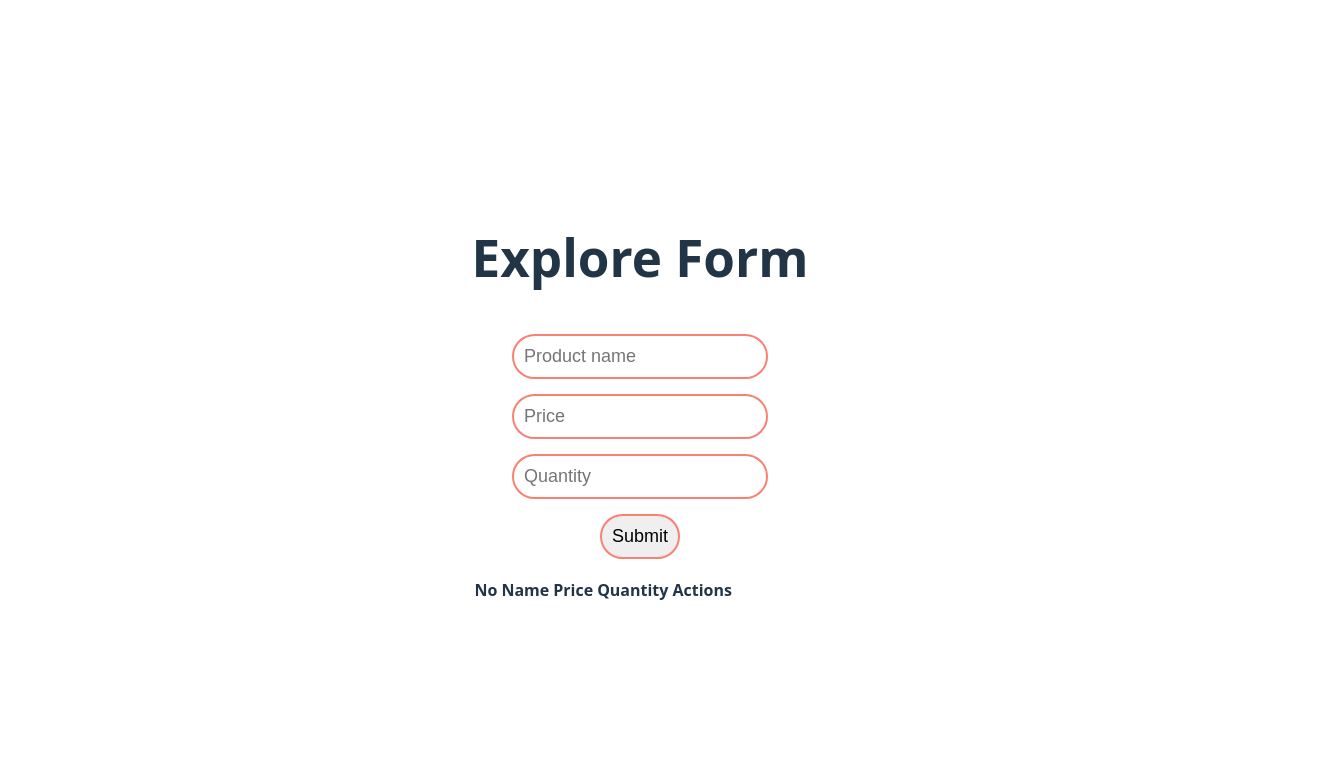
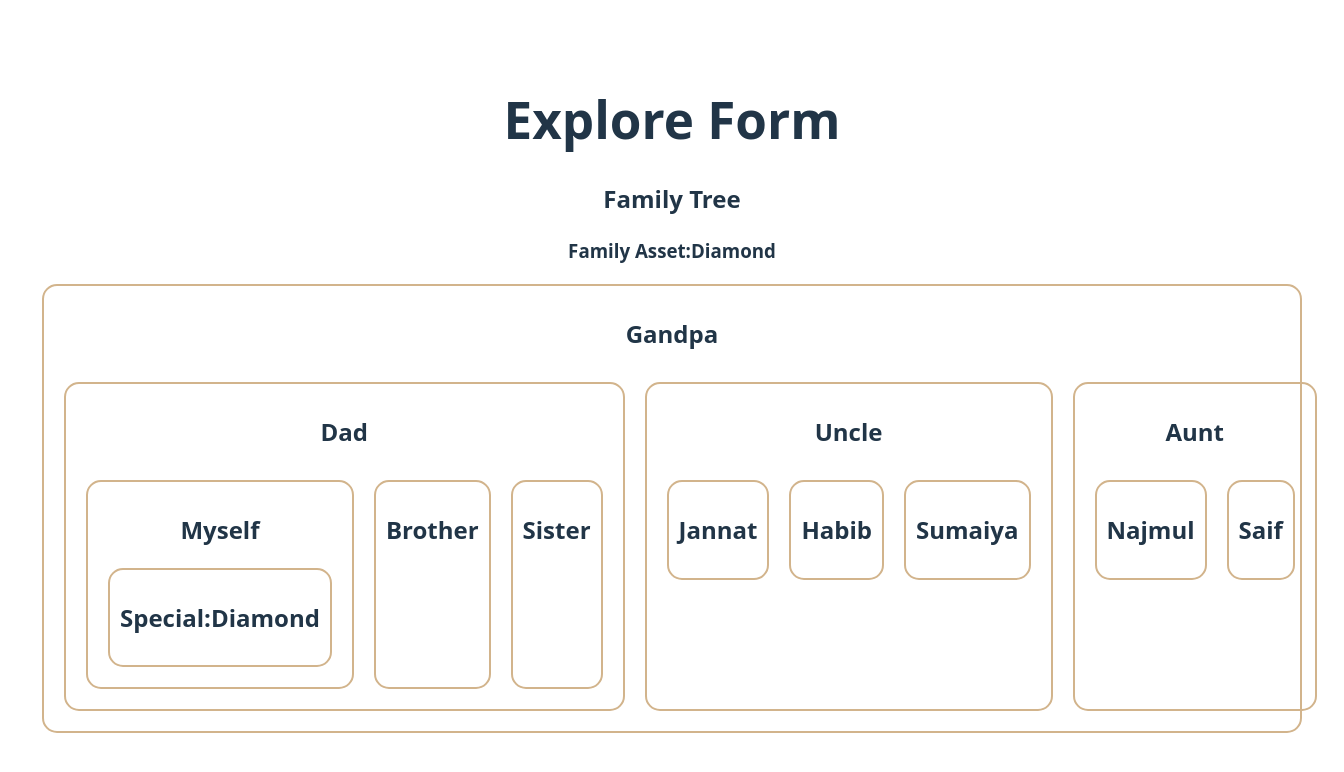
Before and after one commit to shiamrahman2/react-form-explore, a React (Vite) app: page / in a window 1280 px wide. Shown: the top 772 px of the page, 1344 px wide, since content can reach past the window. Built offline with nearby package versions, Linux system fonts and the light colour scheme.

Commit message:
Props Drilling

```diff
--- a/src/App.jsx
+++ b/src/App.jsx
@@ -2,6 +2,7 @@
 import './App.css'
 import ControlledField from './Components/ControlledField/ControlledField'
 import CustomHookForm from './Components/CustomHookForm/CustomHookForm'
+import FamilyTree from './Components/FamilyTree/FamilyTree'
 import FormAction from './Components/FormAction/FormAction'
 import ProductManagement from './Components/ProductMangement/ProductManagement'
 import SimpleForm from './Components/SimpleForm/SimpleForm'
@@ -18,7 +19,8 @@ function App() {
          {/* <ControlledField></ControlledField> */}
          {/* <UnControlledField></UnControlledField> */}
          {/* <CustomHookForm></CustomHookForm> */}
-        <ProductManagement></ProductManagement>
+        {/* <ProductManagement></ProductManagement> */}
+        <FamilyTree></FamilyTree>
     </>
   )
 }
--- /dev/null
+++ b/src/Components/FamilyTree/Aunt.jsx
@@ -0,0 +1,16 @@
+import React from 'react';
+import Cousin from './Cousin';
+
+const Aunt = () => {
+    return (
+        <div>
+            <h2>Aunt</h2>
+            <section className='flex'>
+                <Cousin name='Najmul'></Cousin>
+                <Cousin name='Saif'></Cousin>
+            </section>
+        </div>
+    );
+};
+
+export default Aunt;
--- /dev/null
+++ b/src/Components/FamilyTree/Brother.jsx
@@ -0,0 +1,11 @@
+import React from 'react';
+
+const Brother = () => {
+    return (
+        <div>
+            <h2>Brother</h2>
+        </div>
+    );
+};
+
+export default Brother;
--- /dev/null
+++ b/src/Components/FamilyTree/Cousin.jsx
@@ -0,0 +1,11 @@
+import React from 'react';
+
+const Cousin = ({name}) => {
+    return (
+        <div>
+            <h2>{name}</h2>
+        </div>
+    );
+};
+
+export default Cousin;
--- /dev/null
+++ b/src/Components/FamilyTree/Dad.jsx
@@ -0,0 +1,19 @@
+import React from 'react';
+import Myself from './Myself';
+import Brother from './Brother';
+import Sister from './Sister';
+
+const Dad = ({asset}) => {
+    return (
+        <div>
+            <h2>Dad</h2>
+            <section className='flex'>
+                <Myself asset={asset}></Myself>
+                <Brother></Brother>
+                <Sister></Sister>
+            </section>
+        </div>
+    );
+};
+
+export default Dad;
--- /dev/null
+++ b/src/Components/FamilyTree/FamilyTree.jsx
@@ -0,0 +1,16 @@
+import React from 'react';
+import Gandpa from './Gandpa';
+import './family.css';
+
+const FamilyTree = () => {
+    const asset='Diamond';
+    return (
+        <div className='family-tree'>
+            <h2>Family Tree</h2>
+             <h3>Family Asset:Diamond</h3>
+            <Gandpa asset={asset}></Gandpa>
+        </div>
+    );
+};
+
+export default FamilyTree;
--- /dev/null
+++ b/src/Components/FamilyTree/Gandpa.jsx
@@ -0,0 +1,19 @@
+import React from 'react';
+import Dad from './Dad';
+import Uncle from './Uncle';
+import Aunt from './Aunt';
+
+const Gandpa = ({asset}) => {
+    return (
+        <div >
+            <h2>Gandpa</h2>
+           <section className='flex'>
+              <Dad asset={asset}></Dad>
+            <Uncle></Uncle>
+            <Aunt></Aunt>
+           </section>
+        </div>
+    );
+};
+
+export default Gandpa;
--- /dev/null
+++ b/src/Components/FamilyTree/Myself.jsx
@@ -0,0 +1,13 @@
+import React from 'react';
+import Special from './Special';
+
+const Myself = ({asset}) => {
+    return (
+        <div>
+            <h2>Myself</h2>
+        <Special asset={asset}></Special>
+        </div>
+    );
+};
+
+export default Myself;
--- /dev/null
+++ b/src/Components/FamilyTree/Sister.jsx
@@ -0,0 +1,11 @@
+import React from 'react';
+
+const Sister = () => {
+    return (
+        <div>
+            <h2>Sister</h2>
+        </div>
+    );
+};
+
+export default Sister;
--- /dev/null
+++ b/src/Components/FamilyTree/Special.jsx
@@ -0,0 +1,11 @@
+import React from 'react';
+
+const Special = ({asset}) => {
+    return (
+        <div>
+            <h2>Special:{asset}</h2>
+        </div>
+    );
+};
+
+export default Special;
--- /dev/null
+++ b/src/Components/FamilyTree/Uncle.jsx
@@ -0,0 +1,17 @@
+import React from 'react';
+import Cousin from './Cousin';
+
+const Uncle = () => {
+    return (
+        <div>
+            <h2>Uncle</h2>
+            <section className='flex'>
+                <Cousin name='Jannat'></Cousin>
+                <Cousin name='Habib'></Cousin>
+                <Cousin name='Sumaiya'></Cousin>
+            </section>
+        </div>
+    );
+};
+
+export default Uncle;
--- /dev/null
+++ b/src/Components/FamilyTree/family.css
@@ -0,0 +1,10 @@
+.family-tree div{
+    border: 2px solid tan;
+    margin: 10px;
+    padding: 10px;
+    border-radius: 15px;
+}
+
+.flex {
+    display: flex;
+}
```
